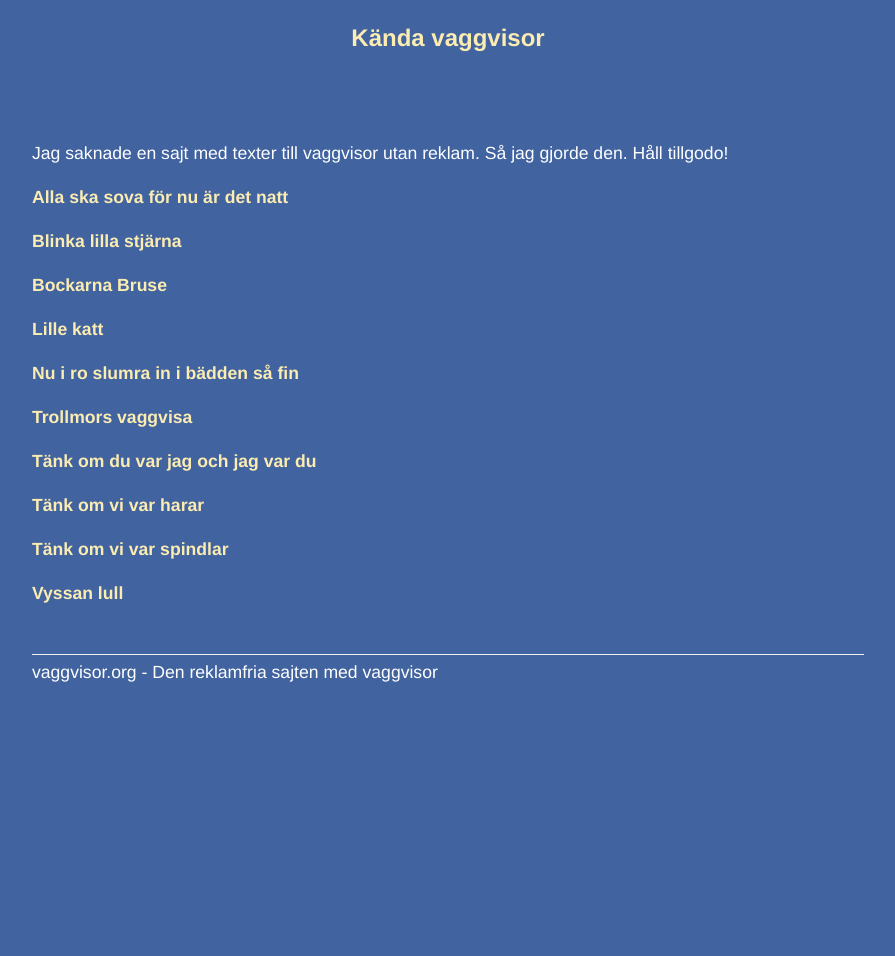
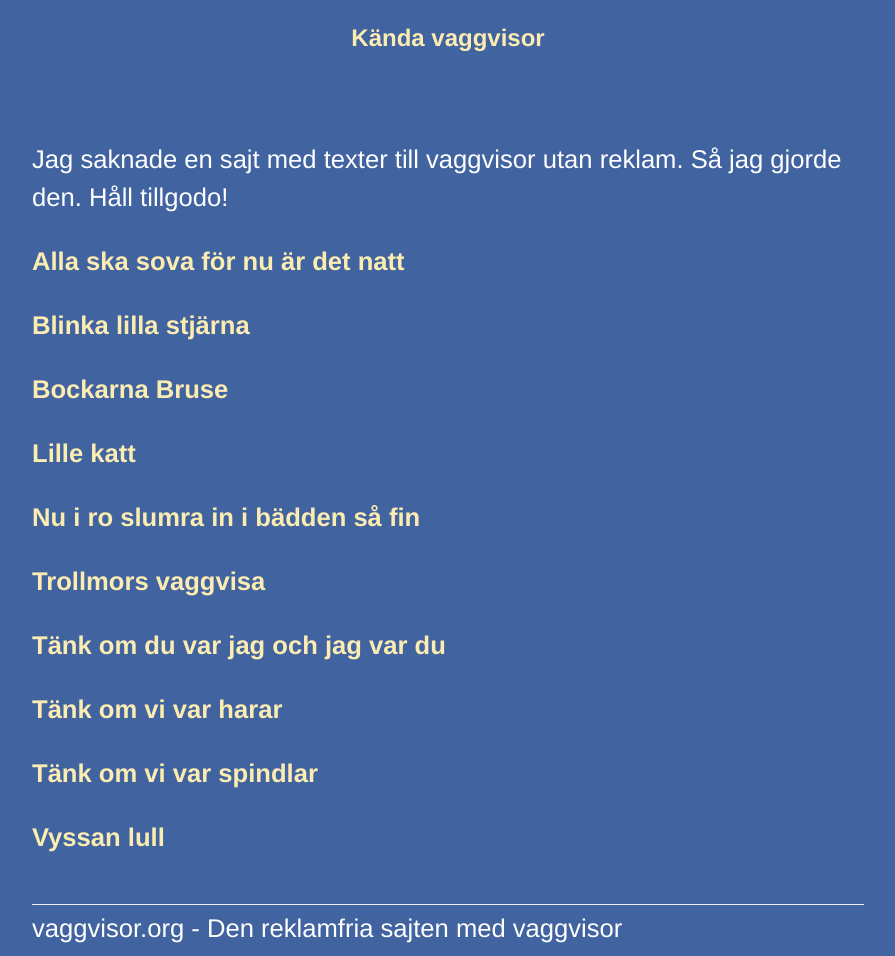
Before and after one commit to cybear/vaggvisor.org, a Jekyll site: the page built from index.md, in a window 1280 px wide. Shown: the whole page, without its empty margins (192-1087 px from the left). Built offline with Jekyll 4.4.1, drawn with Linux system fonts in a browser that asks for light colours; before the commit the page ends 900 px from its top, so only the background shows below that.

Commit message:
font tweaks and swedish lang

```diff
--- a/_layouts/default.html
+++ b/_layouts/default.html
@@ -1,16 +1,16 @@
 <!DOCTYPE html>
-<html lang="{{ site.lang | default: "en-US" }}">
+<html lang="sv-SE">
   <head>
     <meta charset="UTF-8">
 
 {% seo %}
-    <meta name="viewport" content="width=device-width, initial-scale=1">
     <meta name="theme-color" content="#157878">
 <style>
 * { box-sizing: border-box; }
 body {
   margin: 0;
-  font: 16px/1.5 "Helvetica Neue", Helvetica, Arial, sans-serif;
+  line-height:1.5;
+  font-family: "Helvetica Neue", Helvetica, Arial, sans-serif;
   color: #fff;
   background-color: #4163a0;
 }
@@ -23,9 +23,9 @@ code { font-family: "Helvetica Neue", Helvetica, Arial, sans-serif; }
 }
 .page-header { text-align: center; }
 .main-content :first-child { margin-top: 0; }
-@media screen and (min-width: 64em) { .main-content { max-width: 64rem; padding: 2rem 6rem 0; margin: 0 auto; font-size: 1.1rem; } }
-@media screen and (min-width: 42em) and (max-width: 64em) { .main-content { padding: 2rem 4rem 0; font-size: 1.1rem; } }
-@media screen and (max-width: 42em) { .main-content { padding: 2rem 1rem 0; font-size: 1rem; } }
+@media screen and (min-width: 64em) { .main-content { max-width: 64rem; padding: 2rem 6rem 0; margin: 0 auto; font-size: 1.6rem; } }
+@media screen and (min-width: 42em) and (max-width: 64em) { .main-content { padding: 2rem 4rem 0; font-size: 1.4rem; } }
+@media screen and (max-width: 42em) { .main-content { padding: 2rem 1rem 0; font-size: 1.2rem; } }
 .main-content img { max-width: 100%; }
 .main-content h1, .main-content h2, .main-content h3, .main-content h4, .main-content h5, .main-content h6 { margin-top: 2rem; margin-bottom: 1rem; font-weight: normal; color: #fff; }
 .main-content h1 { margin-bottom: 2rem; }
```
